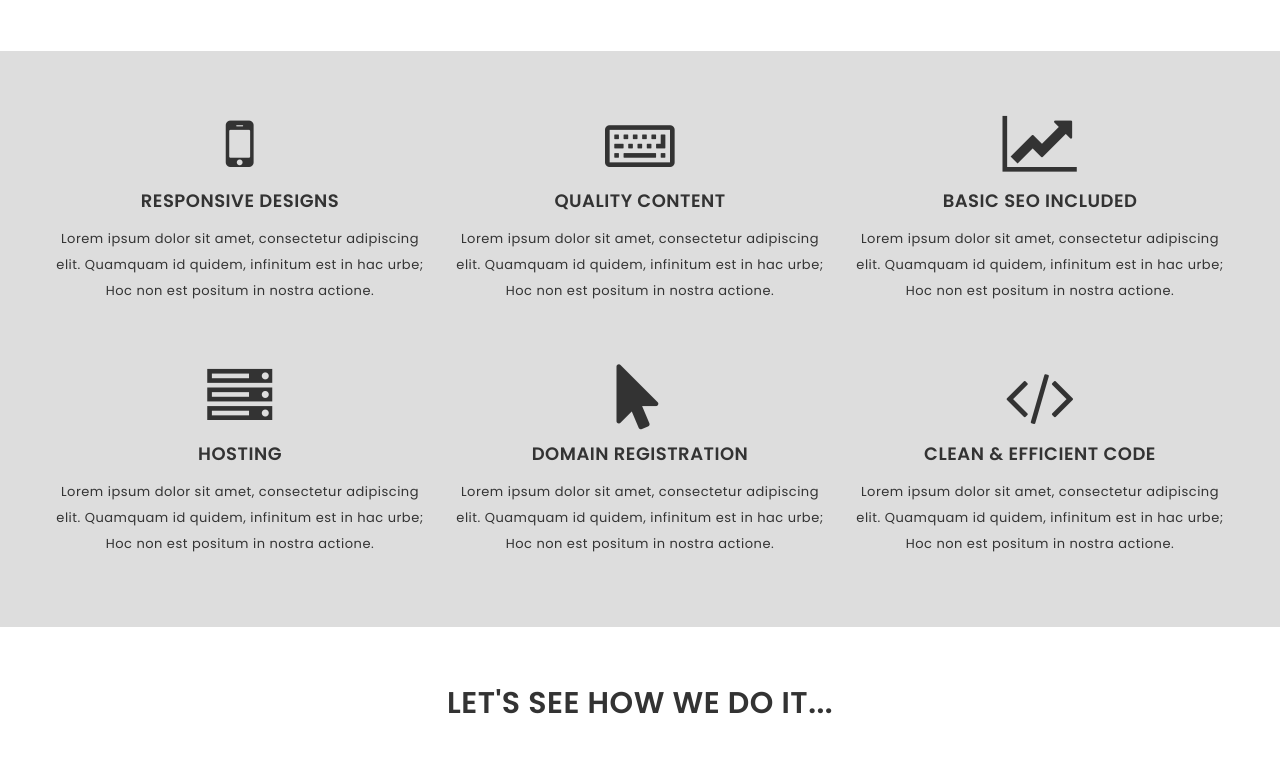
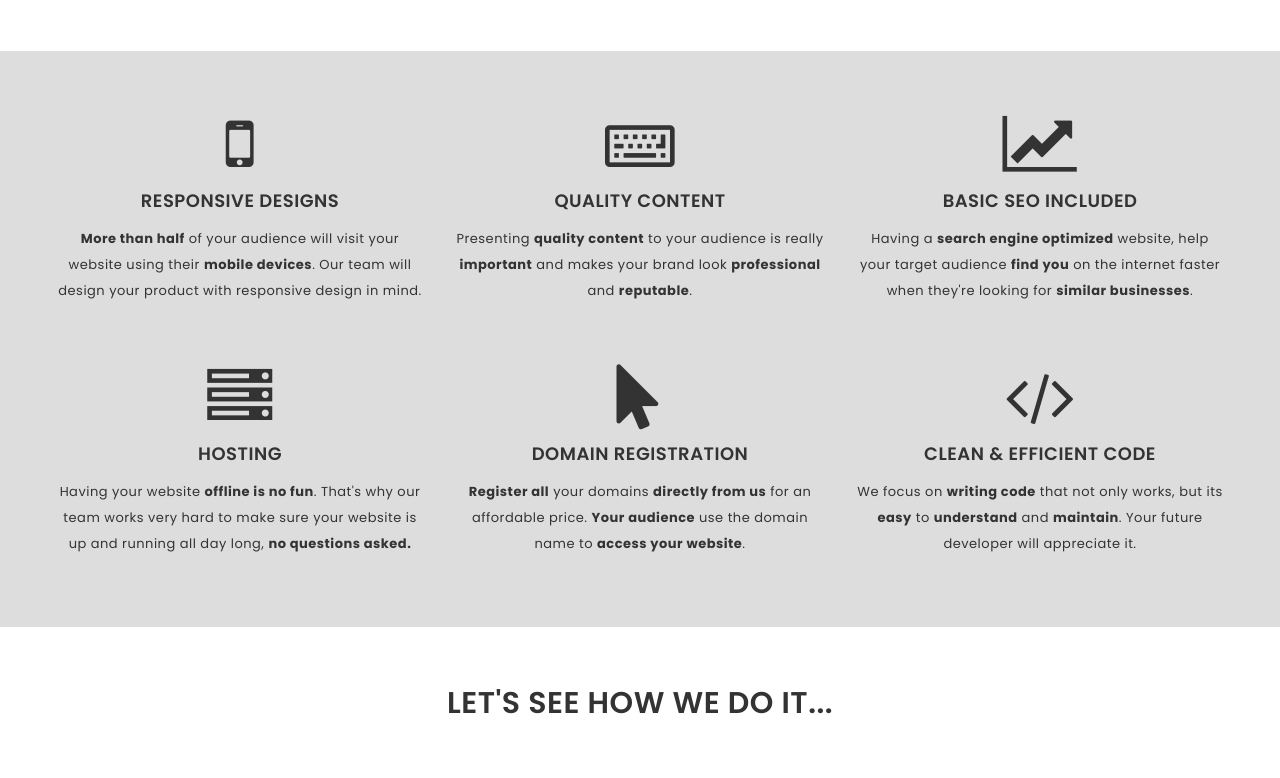
Before and after one commit to krystianr12/ModernERA, a PHP site: page /web-design/ in a window 1280 px wide; the page is wider, and only the part inside the window is pictured. Shown: the part 1459-2237 px from the top of that part. Run offline with PHP 8.4, Linux system fonts and the light colour scheme; some libraries are stand-ins or nearby versions.

Commit message:
replaced filler text with actual content for webdesign

```diff
--- a/web-design/index.php
+++ b/web-design/index.php
@@ -46,32 +46,32 @@
         <div class="col-lg-4">
           <i class="fa fa-mobile fa-5x wow jackInTheBox" data-wow-duration="1s"></i>
           <h4 class="pad15">Responsive Designs</h4>
-          <p>Lorem ipsum dolor sit amet, consectetur adipiscing elit. Quamquam id quidem, infinitum est in hac urbe; Hoc non est positum in nostra actione.</p>
+          <p><strong>More than half</strong> of your audience will visit your website using their <strong>mobile devices</strong>. Our team will design your product with responsive design in mind.</p>
         </div>
         <div class="col-lg-4">
           <i class="fa fa-keyboard-o fa-5x wow jackInTheBox" data-wow-duration="1s" data-wow-delay="0.25s"></i>
           <h4 class="pad15">Quality Content</h4>
-          <p>Lorem ipsum dolor sit amet, consectetur adipiscing elit. Quamquam id quidem, infinitum est in hac urbe; Hoc non est positum in nostra actione.</p>
+          <p>Presenting <strong>quality content</strong> to your audience is really <strong>important</strong> and makes your brand look <strong>professional</strong> and <strong>reputable</strong>.</p>
         </div>
         <div class="col-lg-4">
           <i class="fa fa-line-chart fa-5x wow jackInTheBox" data-wow-duration="1s" data-wow-delay="0.5s"></i>
           <h4 class="pad15">Basic SEO included</h4>
-          <p>Lorem ipsum dolor sit amet, consectetur adipiscing elit. Quamquam id quidem, infinitum est in hac urbe; Hoc non est positum in nostra actione.</p>
+          <p>Having a <strong>search engine optimized</strong> website, help your target audience <strong>find you</strong> on the internet faster when they're looking for <strong>similar businesses</strong>.</p>
         </div>
         <div class="col-lg-4 pad-t50">
           <i class="fa fa-server fa-5x wow jackInTheBox" data-wow-duration="1s" data-wow-delay="0.75s"></i>
           <h4 class="pad15">Hosting</h4>
-          <p>Lorem ipsum dolor sit amet, consectetur adipiscing elit. Quamquam id quidem, infinitum est in hac urbe; Hoc non est positum in nostra actione.</p>
+          <p>Having your website <strong>offline is no fun</strong>. That's why our team works very hard to make sure your website is up and running all day long, <strong>no questions asked.</strong> </p>
         </div>
         <div class="col-lg-4 pad-t50">
           <i class="fa fa-mouse-pointer fa-5x wow jackInTheBox" data-wow-duration="1s" data-wow-delay="1s"></i>
           <h4 class="pad15">Domain Registration</h4>
-          <p>Lorem ipsum dolor sit amet, consectetur adipiscing elit. Quamquam id quidem, infinitum est in hac urbe; Hoc non est positum in nostra actione.</p>
+          <p><strong>Register all</strong> your domains <strong>directly from us</strong> for an affordable price. <strong>Your audience</strong> use the domain name to <strong>access your website</strong>. </p>
         </div>
         <div class="col-lg-4 pad-t50">
           <i class="fa fa-code fa-5x wow jackInTheBox" data-wow-duration="1s" data-wow-delay="1.25s"></i>
           <h4 class="pad15">Clean & Efficient Code</h4>
-          <p>Lorem ipsum dolor sit amet, consectetur adipiscing elit. Quamquam id quidem, infinitum est in hac urbe; Hoc non est positum in nostra actione.</p>
+          <p>We focus on <strong>writing code</strong> that not only works, but its <strong>easy</strong> to <strong>understand</strong> and <strong>maintain</strong>. Your future developer will appreciate it. </p>
         </div>
       </div>
     </div>
```
